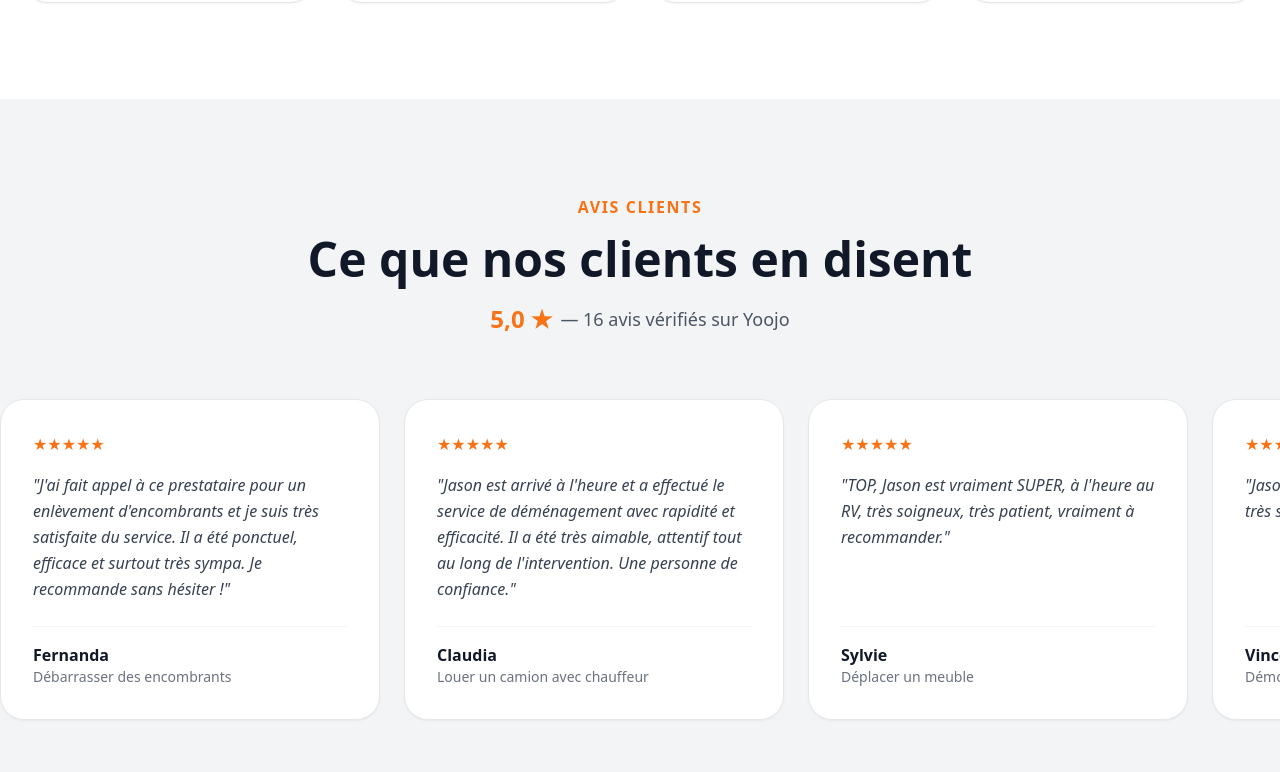
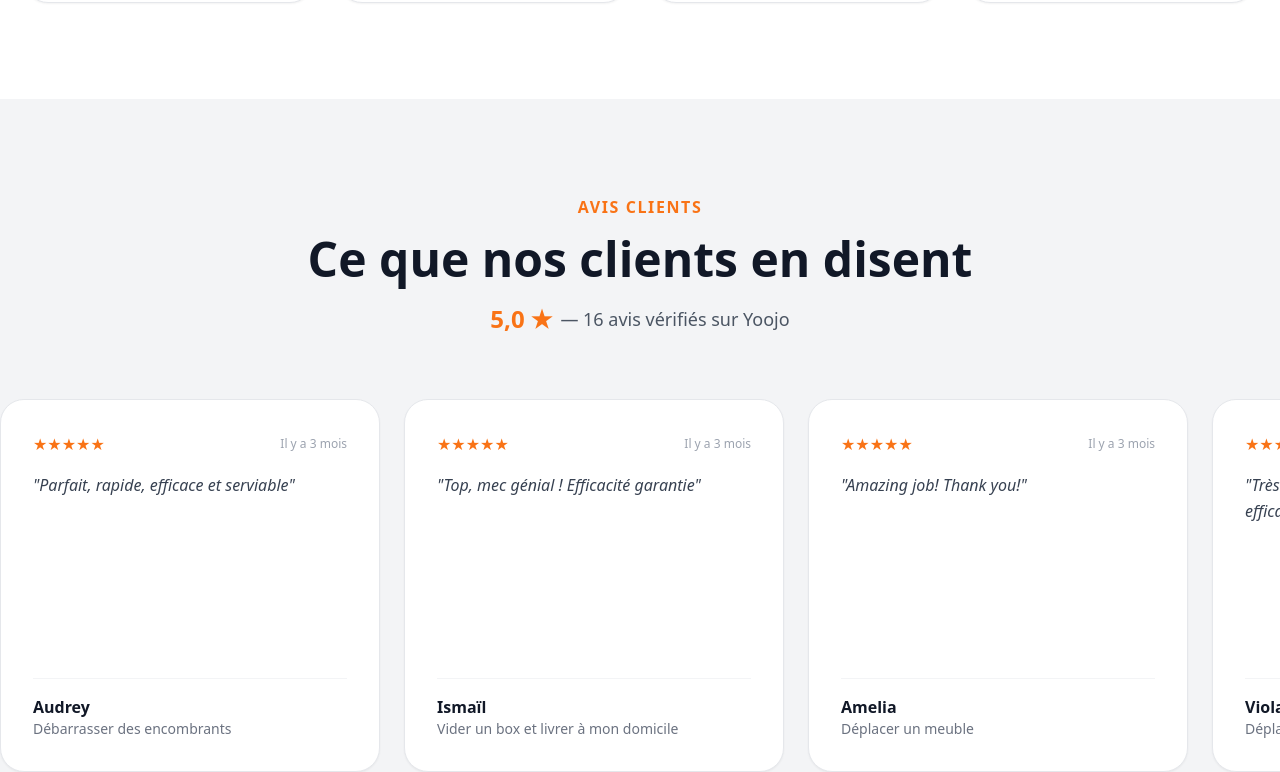
Before and after one commit to jasonvandommele-commits/flashride-logistics, a Next.js app: page / in a window 1280 px wide. Shown: the part 3328-4100 px from the top of the page. Built offline with nearby package versions, Linux system fonts and the light colour scheme.

Commit message:
Update page.jsx

```diff
--- a/app/page.jsx
+++ b/app/page.jsx
@@ -3,6 +3,7 @@
 import { useState } from "react";
 import Footer from "./components/Footer";
 import Navbar from "./components/Navbar";
+import Reviews from "./components/Reviews";
 
 
 export default function FlashrideLogisticsWebsite() {
@@ -542,79 +543,8 @@ export default function FlashrideLogisticsWebsite() {
       </section>
 
             {/* Avis clients */}
-<section className="py-24 px-6 bg-gray-100">
-  <div className="max-w-7xl mx-auto">
 
-    <div className="text-center mb-16">
-      <p className="text-orange-500 font-bold uppercase tracking-widest">
-        Avis clients
-      </p>
-
-      <h2 className="text-3xl md:text-5xl font-black mt-4">
-        Ce que nos clients en disent
-      </h2>
-
-      <div className="mt-5 flex items-center justify-center gap-2 text-lg">
-        <span className="text-orange-500 font-black text-2xl">5,0 ★</span>
-        <span className="text-gray-600">— 16 avis vérifiés sur Yoojo</span>
-      </div>
-    </div>
-
-    <div className="flex gap-6 overflow-x-auto snap-x snap-mandatory pb-6 -mx-6 px-6 scrollbar-hide">
-      {[
-        {
-          name: "Fernanda",
-          service: "Débarrasser des encombrants",
-          text: "J'ai fait appel à ce prestataire pour un enlèvement d'encombrants et je suis très satisfaite du service. Il a été ponctuel, efficace et surtout très sympa. Je recommande sans hésiter !"
-        },
-        {
-          name: "Claudia",
-          service: "Louer un camion avec chauffeur",
-          text: "Jason est arrivé à l'heure et a effectué le service de déménagement avec rapidité et efficacité. Il a été très aimable, attentif tout au long de l'intervention. Une personne de confiance."
-        },
-        {
-          name: "Sylvie",
-          service: "Déplacer un meuble",
-          text: "TOP, Jason est vraiment SUPER, à l'heure au RV, très soigneux, très patient, vraiment à recommander."
-        },
-        {
-          name: "Vincent",
-          service: "Démonter, transporter, remonter un meuble",
-          text: "Jason est un vrai pro, super volontaire et très sympa."
-        },
-        {
-          name: "Sharon",
-          service: "Aide au déménagement",
-          text: "Super prestataire, gentil et discret, professionnel et méthodique, arrive à l'heure, je recommande x100."
-        },
-        {
-          name: "Maurice",
-          service: "Enlèvement de déchets verts",
-          text: "Prestataire parfait, équipé d'un camion de 20m³. Recommandé, rapide et efficace."
-        }
-      ].map((review, index) => (
-        <div
-          key={index}
-          className="bg-white rounded-3xl p-8 border border-gray-200 shadow-sm hover:shadow-xl transition duration-300 flex flex-col shrink-0 w-[85%] sm:w-[380px] snap-start"
-        >
-          <div className="text-orange-500 mb-4">★★★★★</div>
-
-          <p className="text-gray-700 leading-relaxed flex-grow italic">
-            "{review.text}"
-          </p>
-
-          <div className="mt-6 pt-4 border-t border-gray-100">
-            <p className="font-bold">{review.name}</p>
-            <p className="text-sm text-gray-500">{review.service}</p>
-          </div>
-        </div>
-      ))}
-    </div>
-
-  </div>
-</section>
-
-
+      <Reviews />
 
       {/* Entreprise */}
 
```
